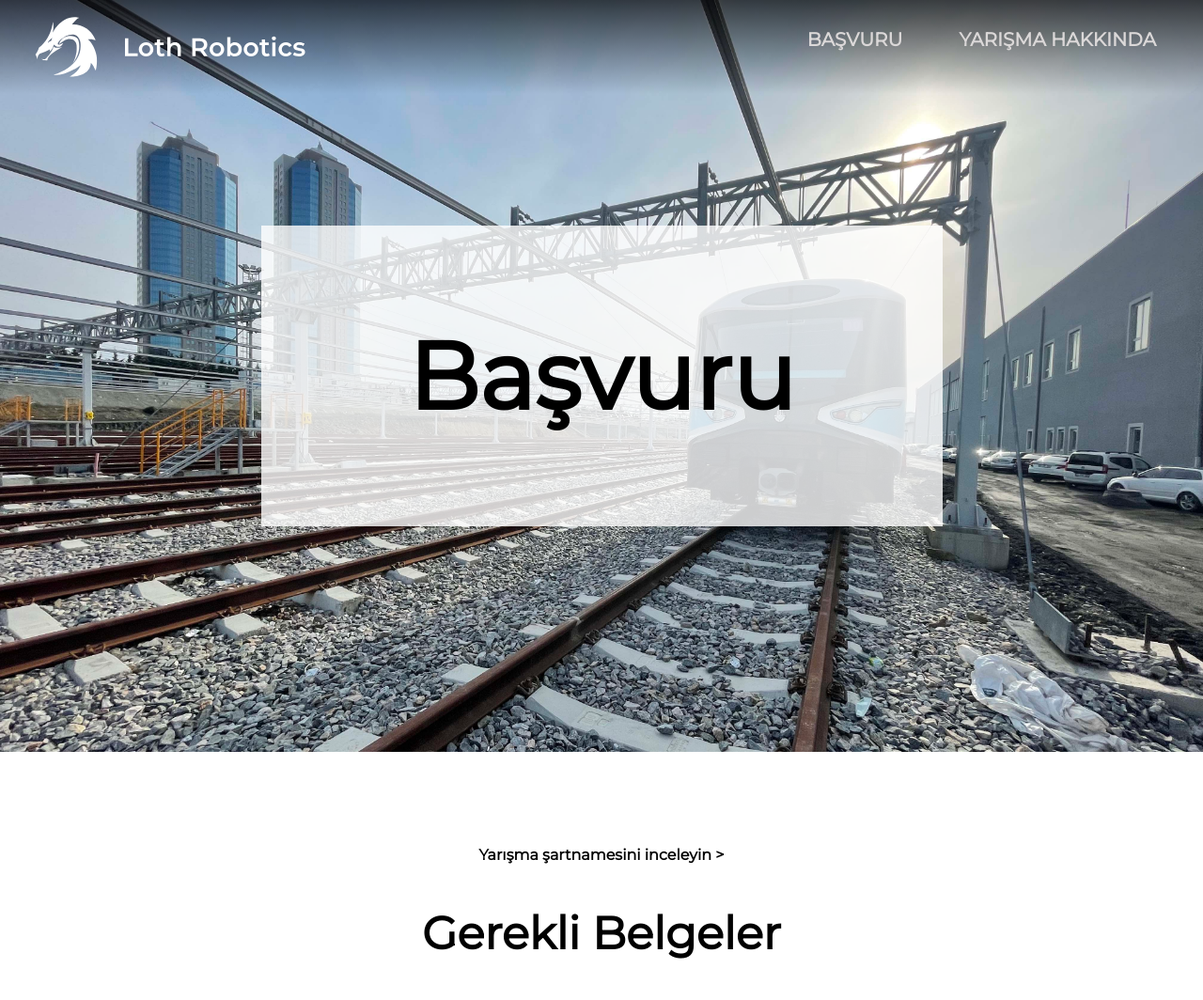
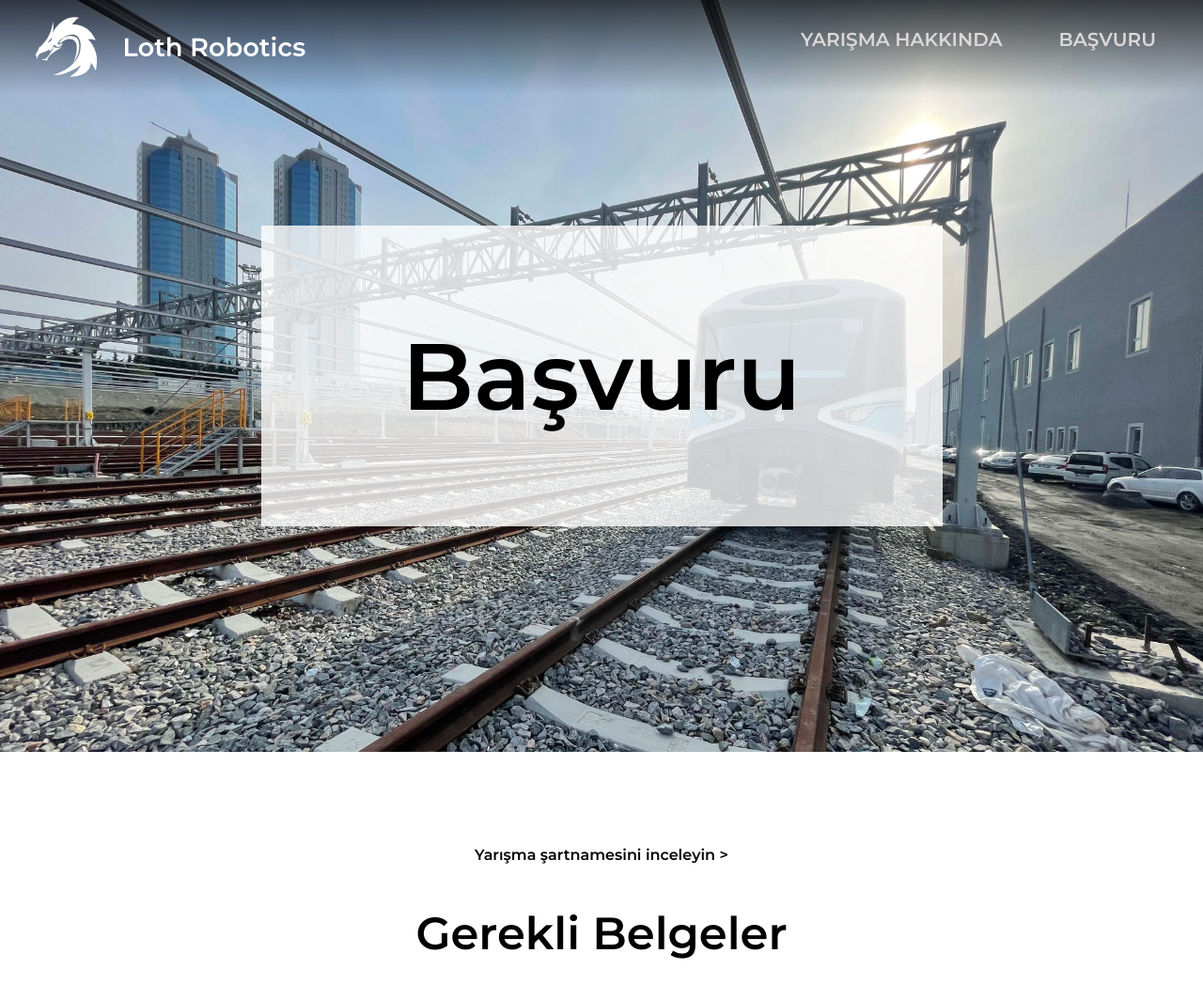
Before and after one commit to LothRobotics/raylisistem-development, a plain HTML site: page basvuru/index.html in a window 1280 px wide. Shown: the top 1064 px of the page at 94% size. Drawn offline with Linux system fonts and the light colour scheme.

Commit message:
Font weight changed

```diff
--- a/basvuru/index.html
+++ b/basvuru/index.html
@@ -23,8 +23,8 @@
                 <nav class="navbar">
                     <div class="navbar-links">
                         <ul>
+                            <li><a href="../#about" class="navlink">Yarışma Hakkında</a></li>
                             <li><a href="../basvuru/" class="navlink">Başvuru</a></li>
-                            <li><a href="../#about" class="navlink">Yarışma Hakkında</a></li>
                         </ul>
                     </div>
                 </nav>
--- a/styles/basvuru.css
+++ b/styles/basvuru.css
@@ -16,7 +16,6 @@ a.basvuru2 {
 }
 
 a.basvuru2 b {
-    font-weight: 900;
     font-size: 1.5em;
 }
 
@@ -24,7 +23,6 @@ a:not(.footericon):not(.toggle-btn):not(.navlink) {
     display: block;
     text-decoration: none;
     color: black;
-    font-weight: 700;
 }
 
 a.underline-hover:hover {
@@ -32,7 +30,6 @@ a.underline-hover:hover {
 }
 
 h2 {
-    font-weight: 900 !important;
     margin: 50px auto !important;
 }
 
@@ -54,7 +51,6 @@ div.basvuru-adimlari ol li {
 
 a.medium-anchor {
     font-size: 1.25em;
-    font-weight: 600 !important;
 }
 
 
--- a/styles/index.css
+++ b/styles/index.css
@@ -1,12 +1,12 @@
-@import url('https://fonts.googleapis.com/css2?family=Montserrat&display=swap');
+@import url('https://fonts.googleapis.com/css2?family=Montserrat:wght@600&display=swap');
 
 * {
 	margin: 0;
 	padding: 0;
-	font-weight: 900 !important;
+	font-weight: 600 !important;
 	border-color: black !important;
 	box-sizing: border-box;
-
+	font-family: 'Montserrat', sans-serif;
 }
 body {
 	font-size: 16px;
```
Also changed, not shown: index.html (+0 -1 lines).
